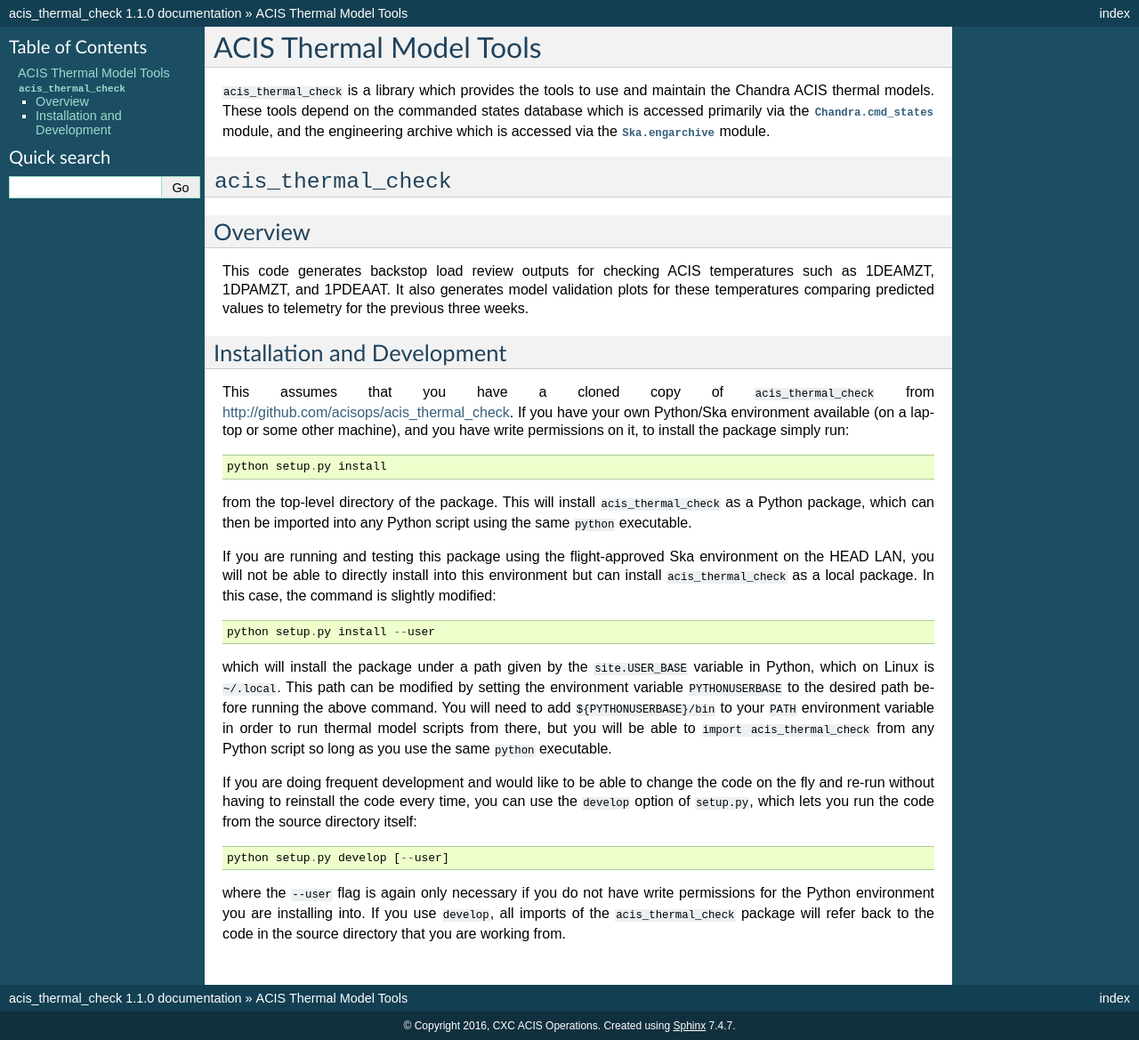
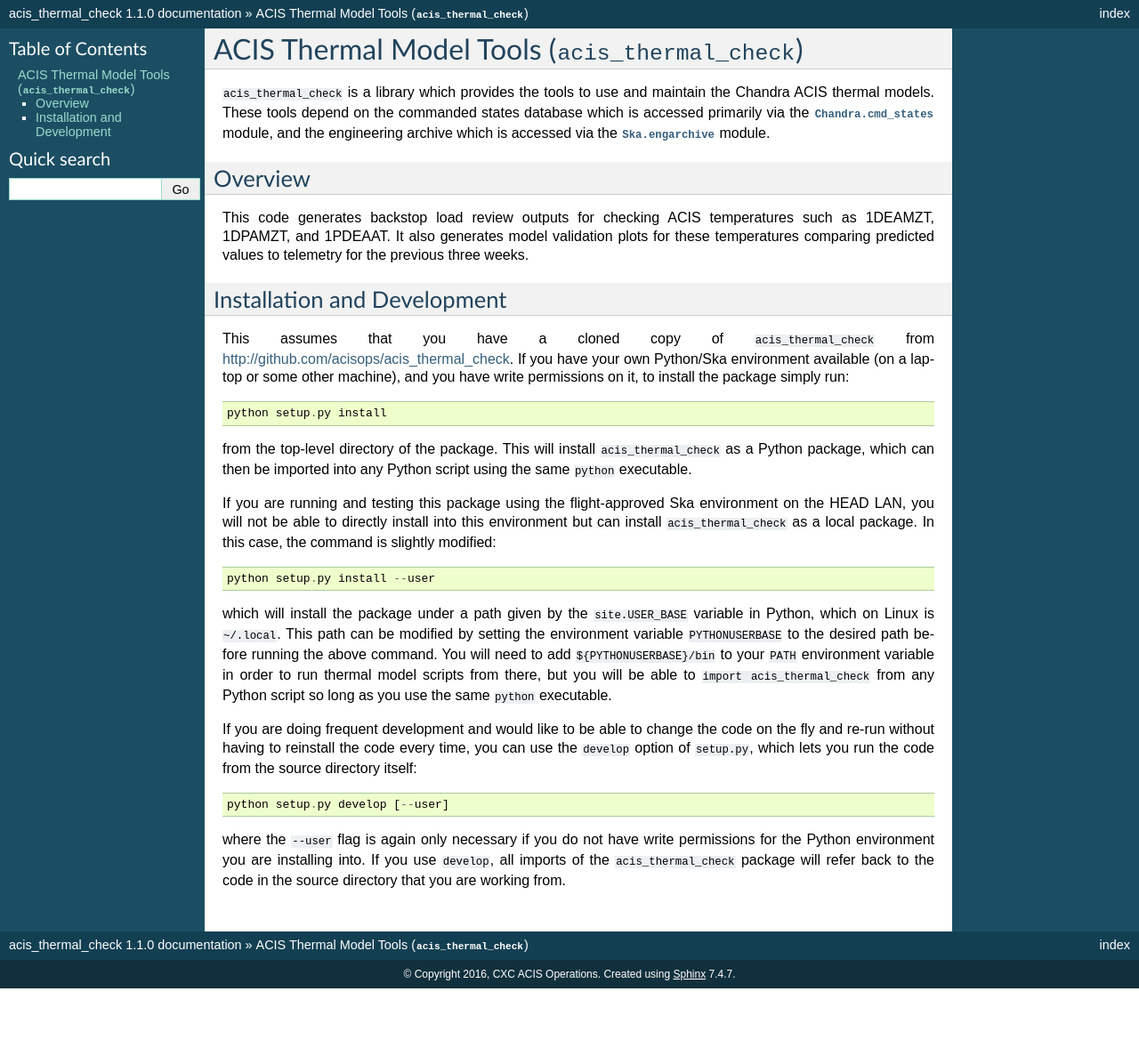
Before and after one commit to sot/acis_thermal_check, a Sphinx documentation site: the page built from doc/index.rst, in a window 1280 px wide. Shown: the whole page at 89% size. Built offline with Sphinx 7.4.7, drawn with Linux system fonts in a browser that asks for light colours; after the commit the page ends 1111 px from its top, so only the background shows below that.

Commit message:
Clean up header

```diff
--- a/doc/index.rst
+++ b/doc/index.rst
@@ -1,7 +1,7 @@
 .. acis_thermal_check documentation master file
 
-ACIS Thermal Model Tools
-========================
+ACIS Thermal Model Tools (``acis_thermal_check``)
+=================================================
 
 .. |Chandra_cmd_states| replace:: ``Chandra.cmd_states``
 .. _Chandra_cmd_states: http://cxc.harvard.edu/mta/ASPECT/tool_doc/cmd_states/
```
Also changed, not shown: other parts of doc/index.rst (+0 -3 lines).
